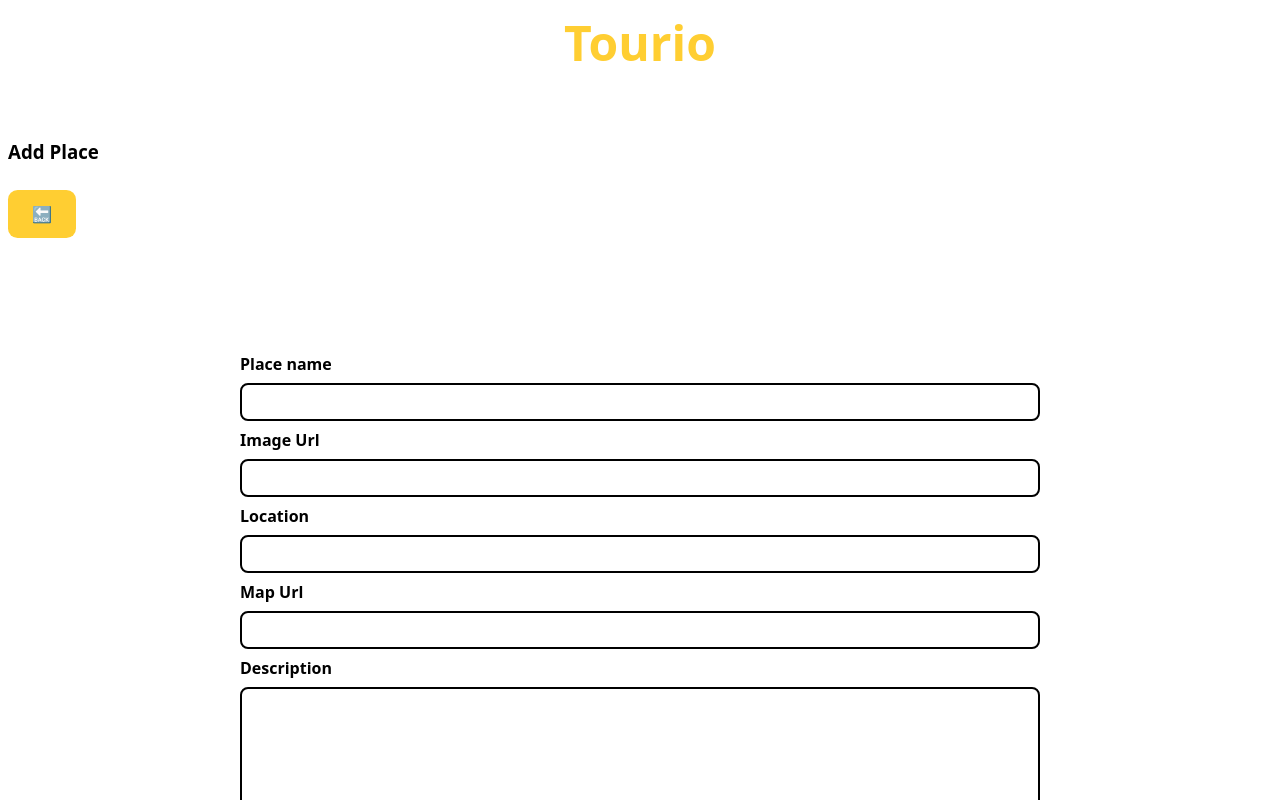
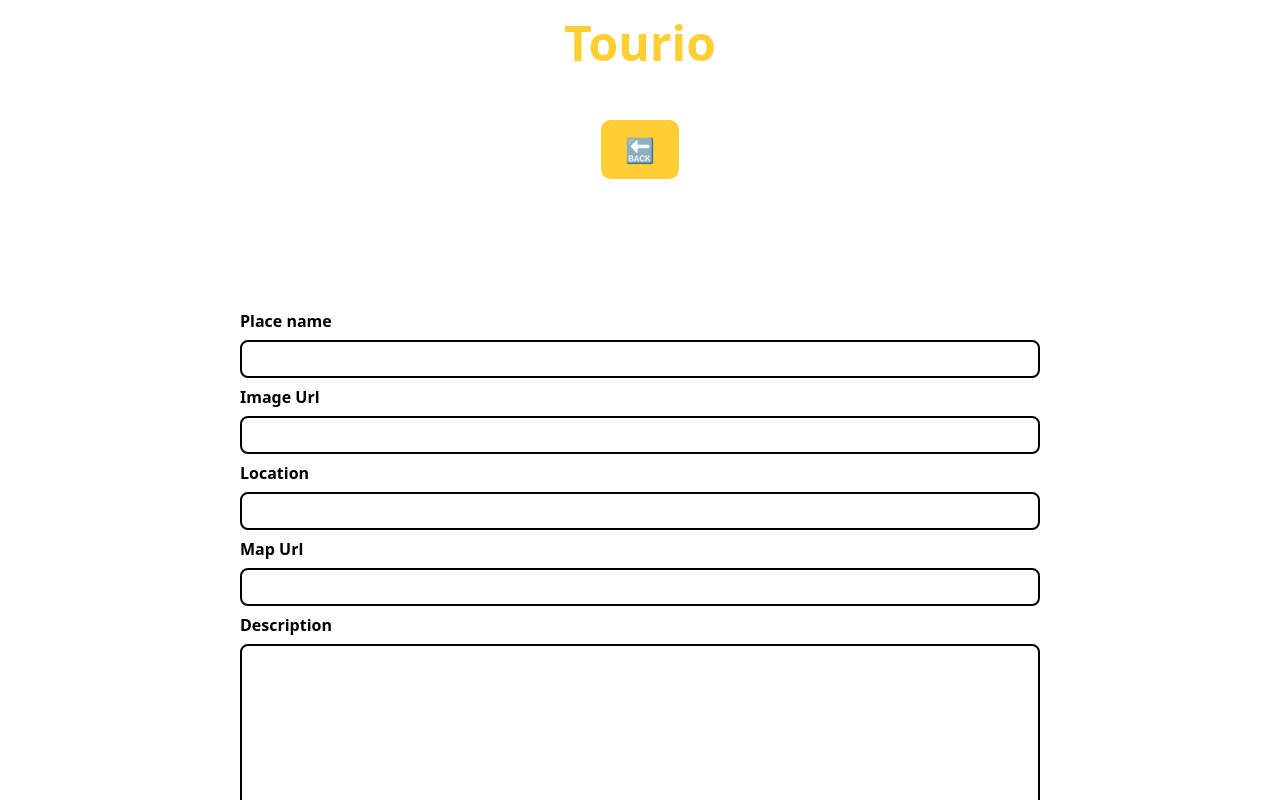
Before and after one commit to Nicki-lombardo/Monica-tourio-app, a Next.js app: page /create in a window 1280 px wide. Shown: the top 800 px of the page. Built offline with nearby package versions, Linux system fonts and the light colour scheme.

Commit message:
Button abck designed

```diff
--- a/components/Layout.js
+++ b/components/Layout.js
@@ -15,7 +15,7 @@ export default function Layout({ children }) {
   return (
     <>
       <Head>
-        <title>Tourio Travel App</title>
+        <title>Tourio ⛵</title>
       </Head>
       <TitleBar />
       <Main>{children}</Main>
--- a/pages/create.js
+++ b/pages/create.js
@@ -7,7 +7,10 @@ import { StyledLink } from "../components/StyledLink.js";
 import useSWR from "swr";
 
 const StyledBackLink = styled(StyledLink)`
-  justify-self: flex-start;
+  justify-self: center;
+  margin-bottom: 1rem;
+  font-size: 1.5rem;
+  text-decoration: none;
 `;
 
 export default function CreatePlacePage() {
@@ -30,7 +33,6 @@ export default function CreatePlacePage() {
 
   return (
     <>
-      <h3 id="add-place">Add Place</h3>
       <Link href="/" passHref legacyBehavior>
         <StyledBackLink> 🔙 </StyledBackLink>
       </Link>
--- a/pages/index.js
+++ b/pages/index.js
@@ -42,7 +42,7 @@ export default function Home() {
         })}
       </List>
       <Link href="/create" passHref legacyBehavior>
-        <FixedLink>+ place</FixedLink>
+        <FixedLink> Add place</FixedLink>
       </Link>
     </>
   );
--- a/pages/places/[id]/edit.js
+++ b/pages/places/[id]/edit.js
@@ -14,6 +14,7 @@ export default function EditPage() {
     `/api/places/${id}`,
     sendRequest
   );
+
   async function sendRequest(url, { arg }) {
     const response = await fetch(url, {
       method: "PUT",
```
